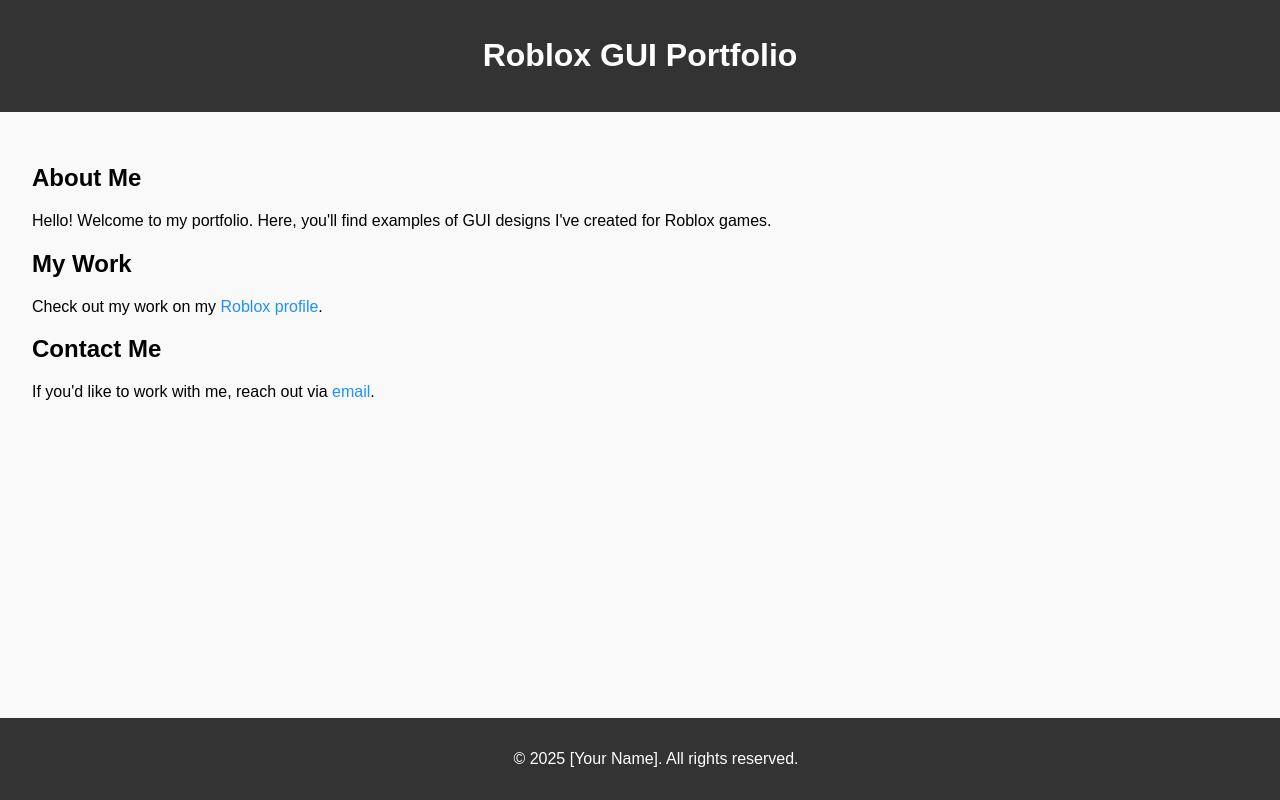
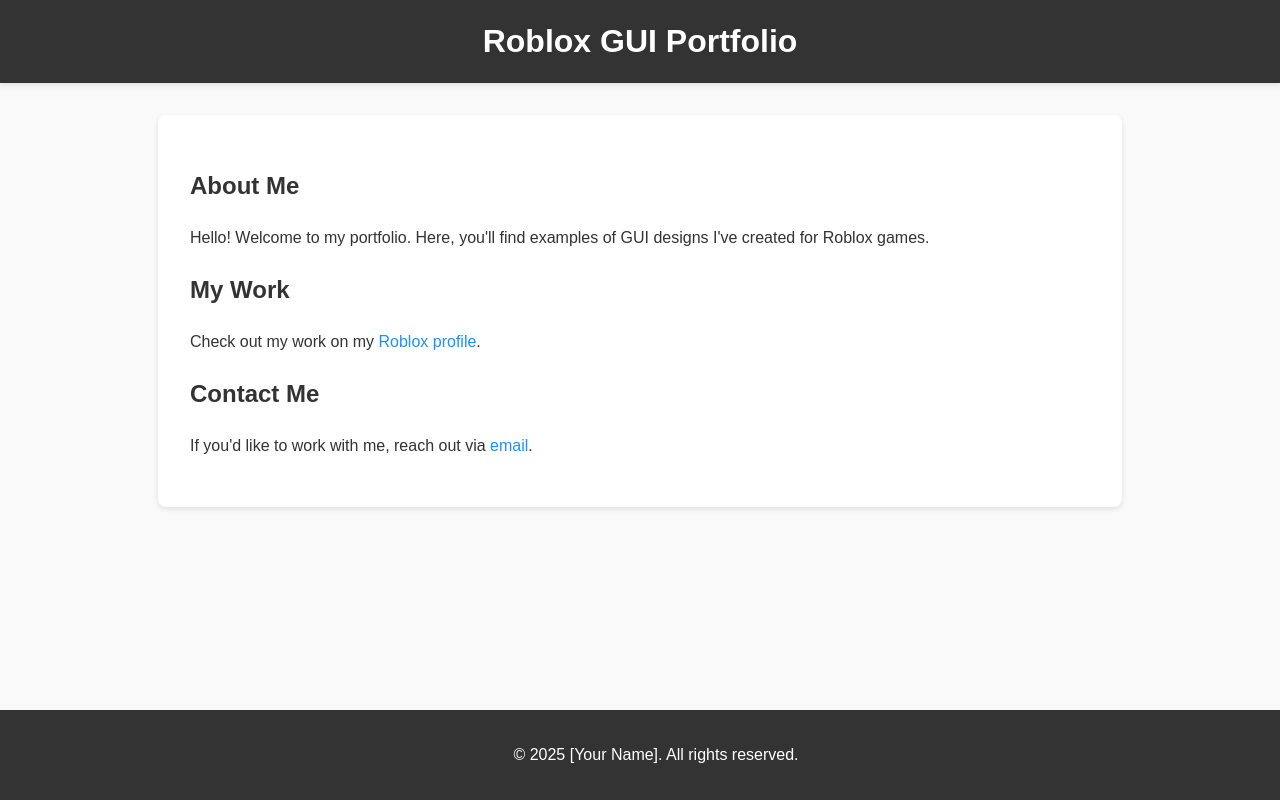
Before and after one commit to JoshyJosh-gif/Roblox-Gui-Portfolio, a plain HTML site: page index.html in a window 1280 px wide. Drawn offline with Linux system fonts and the light colour scheme.

Commit message:
Added CSS styles for improved website design

```diff
--- /dev/null
+++ b/Styles.css
@@ -0,0 +1,53 @@
+/* General styles */
+body {
+    font-family: 'Arial', sans-serif;
+    line-height: 1.6;
+    margin: 0;
+    padding: 0;
+    background-color: #f3f4f6;
+    color: #333;
+}
+
+/* Header styles */
+header {
+    background-color: #1e90ff;
+    color: white;
+    padding: 1rem 0;
+    text-align: center;
+    box-shadow: 0 2px 5px rgba(0, 0, 0, 0.1);
+}
+
+header h1 {
+    margin: 0;
+}
+
+/* Main content styles */
+main {
+    max-width: 900px;
+    margin: 2rem auto;
+    padding: 1rem;
+    background-color: white;
+    border-radius: 8px;
+    box-shadow: 0 2px 5px rgba(0, 0, 0, 0.1);
+}
+
+/* Footer styles */
+footer {
+    text-align: center;
+    padding: 1rem;
+    background-color: #1e90ff;
+    color: white;
+    position: fixed;
+    bottom: 0;
+    width: 100%;
+}
+
+/* Links */
+a {
+    color: #1e90ff;
+    text-decoration: none;
+}
+
+a:hover {
+    text-decoration: underline;
+}
--- a/index.html
+++ b/index.html
@@ -1,6 +1,7 @@
 <!DOCTYPE html>
 <html lang="en">
-<head>
+<head><link rel="stylesheet" href="styles.css">
+
     <meta charset="UTF-8">
     <meta name="viewport" content="width=device-width, initial-scale=1.0">
     <title>Roblox GUI Portfolio</title>
```
